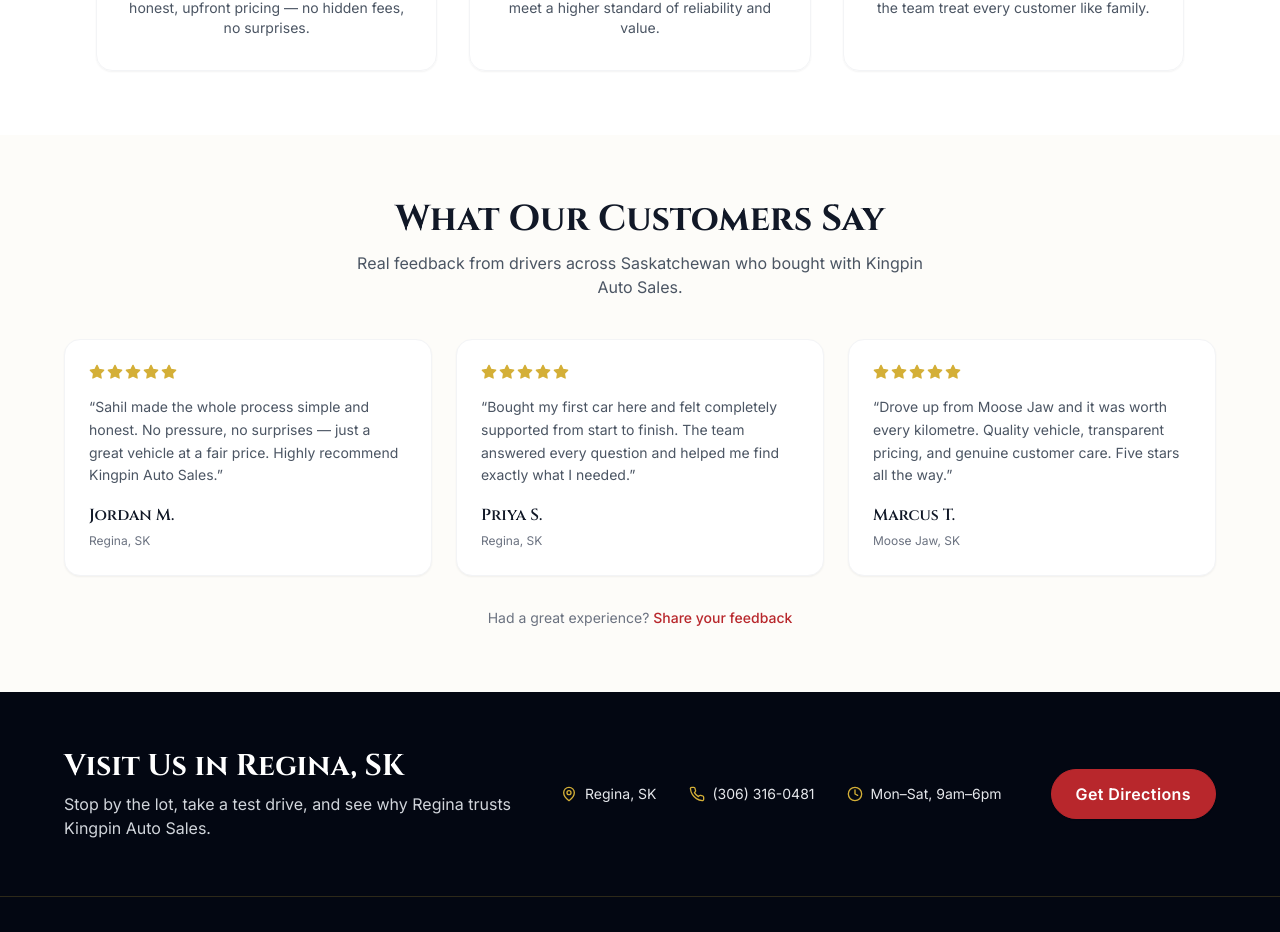
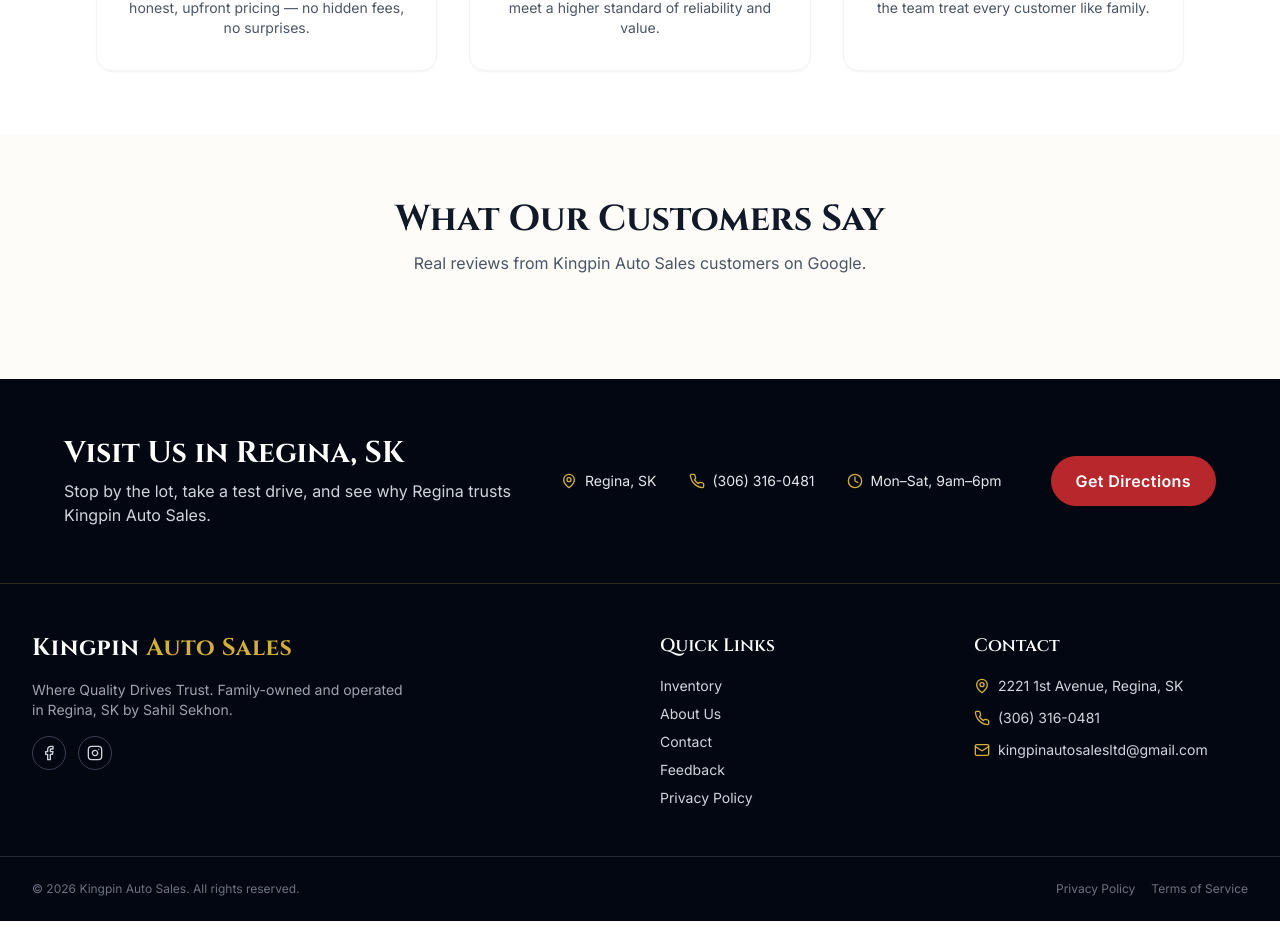
Before and after one commit to mehrabgill9996/kingpin-auto-sales-v2, a Next.js app: page / in a window 1280 px wide. Shown: the part 1980-2912 px from the top of the page. Built offline with nearby package versions, Linux system fonts and the light colour scheme.

Commit message:
added google reviews

```diff
--- a/app/page.tsx
+++ b/app/page.tsx
@@ -2,8 +2,8 @@
 import { Award, Clock, Handshake, MapPin, Phone, ShieldCheck } from "lucide-react";
 import CTAButton from "@/components/CTAButton";
 import CarCard from "@/components/CarCard";
+import GoogleReviews from "@/components/GoogleReviews";
 import JsonLd from "@/components/JsonLd";
-import Testimonials from "@/components/Testimonials";
 import { cars } from "@/data/cars";
 import { siteConfig } from "@/data/site-config";
 
@@ -109,7 +109,7 @@
         </div>
       </section>
 
-      <Testimonials />
+      <GoogleReviews />
 
       <section className="bg-gray-950 px-4 py-14 text-white md:px-8">
         <div className="mx-auto flex max-w-6xl flex-col items-center justify-between gap-8 text-center md:flex-row md:text-left">
--- /dev/null
+++ b/components/GoogleReviews.tsx
@@ -0,0 +1,22 @@
+import Script from "next/script";
+
+export default function GoogleReviews() {
+  return (
+    <section className="bg-crown-cream/40 px-4 py-16 md:px-8">
+      <div className="mx-auto max-w-6xl">
+        <div className="mb-10 text-center">
+          <h2 className="font-serif text-3xl font-bold text-gray-900 md:text-4xl">What Our Customers Say</h2>
+          <p className="mx-auto mt-3 max-w-xl text-gray-600">
+            Real reviews from Kingpin Auto Sales customers on Google.
+          </p>
+        </div>
+
+        {/* Elfsight Google Reviews widget — script is loaded client-side after
+            hydration via next/script, and the target div starts empty on both
+            server and client render, so there is no hydration mismatch. */}
+        <Script src="https://elfsightcdn.com/platform.js" strategy="lazyOnload" />
+        <div className="elfsight-app-f3d0b88e-fb4a-483f-9287-3825e456c5bb" data-elfsight-app-lazy />
+      </div>
+    </section>
+  );
+}
--- a/components/Testimonials.tsx
+++ /dev/null
@@ -1,53 +0,0 @@
-import Link from "next/link";
-import { Star } from "lucide-react";
-import { testimonials } from "@/data/testimonials";
-
-function StarRating({ rating = 5 }: { rating?: number }) {
-  return (
-    <div className="flex gap-0.5" aria-label={`${rating} out of 5 stars`}>
-      {Array.from({ length: rating }).map((_, index) => (
-        <Star key={index} className="h-4 w-4 fill-crown-gold text-crown-gold" aria-hidden="true" />
-      ))}
-    </div>
-  );
-}
-
-export default function Testimonials() {
-  return (
-    <section className="bg-crown-cream/40 px-4 py-16 md:px-8">
-      <div className="mx-auto max-w-6xl">
-        <div className="mb-10 text-center">
-          <h2 className="font-serif text-3xl font-bold text-gray-900 md:text-4xl">What Our Customers Say</h2>
-          <p className="mx-auto mt-3 max-w-xl text-gray-600">
-            Real feedback from drivers across Saskatchewan who bought with Kingpin Auto Sales.
-          </p>
-        </div>
-
-        <div className="grid gap-6 md:grid-cols-3">
-          {testimonials.map((item) => (
-            <blockquote
-              key={item.id}
-              className="flex flex-col gap-4 rounded-2xl border border-gray-100 bg-white p-6 shadow-sm"
-            >
-              <StarRating rating={item.rating} />
-              <p className="flex-1 text-sm leading-relaxed text-gray-600">&ldquo;{item.comment}&rdquo;</p>
-              <footer>
-                <cite className="not-italic">
-                  <span className="block font-serif font-semibold text-gray-900">{item.name}</span>
-                  <span className="text-xs text-gray-500">{item.location}</span>
-                </cite>
-              </footer>
-            </blockquote>
-          ))}
-        </div>
-
-        <p className="mt-8 text-center text-sm text-gray-500">
-          Had a great experience?{" "}
-          <Link href="/feedback" className="font-medium text-crown-red hover:underline">
-            Share your feedback
-          </Link>
-        </p>
-      </div>
-    </section>
-  );
-}
--- a/data/testimonials.ts
+++ /dev/null
@@ -1,34 +0,0 @@
-export type Testimonial = {
-  id: string;
-  name: string;
-  location: string;
-  rating: 5;
-  comment: string;
-};
-
-export const testimonials: Testimonial[] = [
-  {
-    id: "t1",
-    name: "Jordan M.",
-    location: "Regina, SK",
-    rating: 5,
-    comment:
-      "Sahil made the whole process simple and honest. No pressure, no surprises — just a great vehicle at a fair price. Highly recommend Kingpin Auto Sales.",
-  },
-  {
-    id: "t2",
-    name: "Priya S.",
-    location: "Regina, SK",
-    rating: 5,
-    comment:
-      "Bought my first car here and felt completely supported from start to finish. The team answered every question and helped me find exactly what I needed.",
-  },
-  {
-    id: "t3",
-    name: "Marcus T.",
-    location: "Moose Jaw, SK",
-    rating: 5,
-    comment:
-      "Drove up from Moose Jaw and it was worth every kilometre. Quality vehicle, transparent pricing, and genuine customer care. Five stars all the way.",
-  },
-];
```
